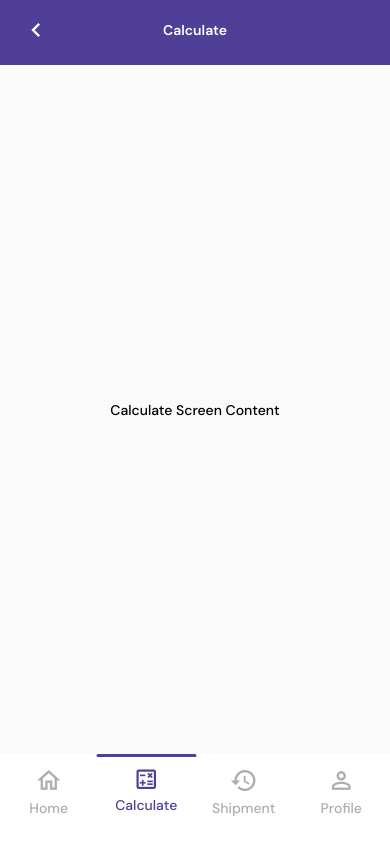
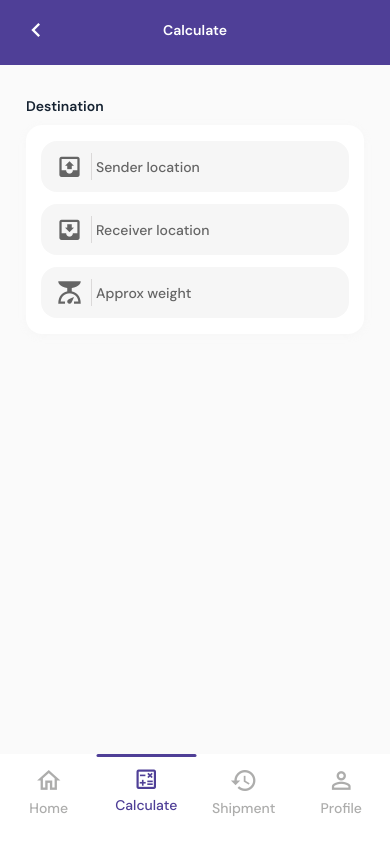
Before and after one commit to covenantcodes/movemate, a React Native app: screen /Calculate in a window 390 px wide. Built offline with nearby package versions, Linux system fonts and the light colour scheme; what react-native-responsive-fontsize would draw is missing.

Commit message:
feat: implement destination input fields in CalculateScreen; add new icons to iconConfig

```diff
--- a/screens/Calculate/Calculate.tsx
+++ b/screens/Calculate/Calculate.tsx
@@ -5,6 +5,7 @@ import {
   StyleSheet,
   TouchableOpacity,
   StatusBar,
+  TextInput,
 } from "react-native";
 import { SafeAreaView } from "react-native-safe-area-context";
 import colors from "../../utils/colors";
@@ -41,7 +42,63 @@ const CalculateScreen = () => {
 
       {/* Content */}
       <View style={styles.content}>
-        <Text style={styles.text}>Calculate Screen Content</Text>
+        {/* Destination Section */}
+        <View style={styles.section}>
+          <Text style={styles.sectionTitle}>Destination</Text>
+
+          <View style={styles.inputsContainer}>
+            {/* First Input */}
+            <View style={styles.inputBox}>
+              <View style={styles.iconContainer}>
+                <Icon
+                  name="inboxArrowUp"
+                  size={27}
+                  color={colors.gray}
+                  style={styles.inputIcon}
+                />
+              </View>
+              <TextInput
+                style={styles.input}
+                placeholder="Sender location"
+                placeholderTextColor={colors.gray}
+              />
+            </View>
+
+            {/* Second Input */}
+            <View style={styles.inputBox}>
+              <View style={styles.iconContainer}>
+                <Icon
+                  name="inboxArrowDown"
+                  size={27}
+                  color={colors.gray}
+                  style={styles.inputIcon}
+                />
+              </View>
+              <TextInput
+                style={styles.input}
+                placeholder="Receiver location"
+                placeholderTextColor={colors.gray}
+              />
+            </View>
+
+            {/* Third Input */}
+            <View style={styles.inputBox}>
+              <View style={styles.iconContainer}>
+                <Icon
+                  name="scale"
+                  size={27}
+                  color={colors.gray}
+                  style={styles.inputIcon}
+                />
+              </View>
+              <TextInput
+                style={styles.input}
+                placeholder="Approx weight"
+                placeholderTextColor={colors.gray}
+              />
+            </View>
+          </View>
+        </View>
       </View>
     </SafeAreaView>
   );
@@ -78,13 +135,64 @@ const styles = StyleSheet.create({
     textAlign: "center",
   },
   headerSpacer: {
-    width: 40, // Same width as backButton for alignment
+    width: 40,
   },
   content: {
+    paddingHorizontal: 16,
     flex: 1,
     backgroundColor: colors.background,
-    justifyContent: "center",
     alignItems: "center",
+  },
+  section: {
+    marginVertical: 20,
+    width: "100%",
+    borderRadius: 8,
+    paddingHorizontal: 10,
+    paddingVertical: 12,
+    marginBottom: 10,
+  },
+  sectionTitle: {
+    fontFamily: FONTFAMILY.semibold,
+    fontSize: FONTSIZE.lg,
+    color: colors.blue,
+    marginBottom: 10,
+  },
+  inputsContainer: {
+    width: "100%",
+    backgroundColor: colors.white,
+    shadowColor: colors.gray6,
+    shadowOffset: { width: 0, height: 2 },
+    shadowOpacity: 0.1,
+    shadowRadius: 8,
+    borderRadius: 16,
+    paddingVertical: 10,
+    paddingHorizontal: 15,
+    elevation: 3,
+  },
+  inputBox: {
+    flexDirection: "row",
+    // borderWidth: 1,
+    borderRadius: 16,
+    backgroundColor: colors.grayBg2,
+    marginVertical: 6,
+    paddingHorizontal: 15,
+    paddingVertical: 12,
+  },
+  iconContainer: {
+    flexDirection: "row",
+    alignItems: "center",
+    borderRightWidth: 1,
+    borderColor: colors.gray6,
+  },
+  inputIcon: {
+    marginRight: 8,
+  },
+  input: {
+    flex: 1,
+    fontFamily: FONTFAMILY.medium,
+    fontSize: FONTSIZE.md,
+    color: colors.black,
+    marginLeft: 4,
   },
   text: {
     fontFamily: FONTFAMILY.medium,
--- a/utils/colors.ts
+++ b/utils/colors.ts
@@ -15,6 +15,7 @@ const colors = {
     gray4: '##718096',
     gray5: '#E5E7EB',
     gray6: '#dbd9d9',
+    gray7: '#F8F8F8',
     orangeBg: '#F9E7D7',
     deepBlue:'#0C263A',
     orange: '#E99B36',
--- a/utils/iconConfig.ts
+++ b/utils/iconConfig.ts
@@ -54,6 +54,9 @@ export const IconMap = {
   arrowRight: { pack: "MaterialCommunityIcons", name: "arrow-right" },
   sync: { pack: "MaterialIcons", name: "sync" },
   progress: { pack: "MaterialCommunityIcons", name: "progress-pencil" },
+  scale: { pack: "MaterialIcons", name: "scale" },
+  inboxArrowUp: { pack: "MaterialCommunityIcons", name: "inbox-arrow-up" },
+  inboxArrowDown: { pack: "MaterialCommunityIcons", name: "inbox-arrow-down" },
 } as const;
 
 
```
